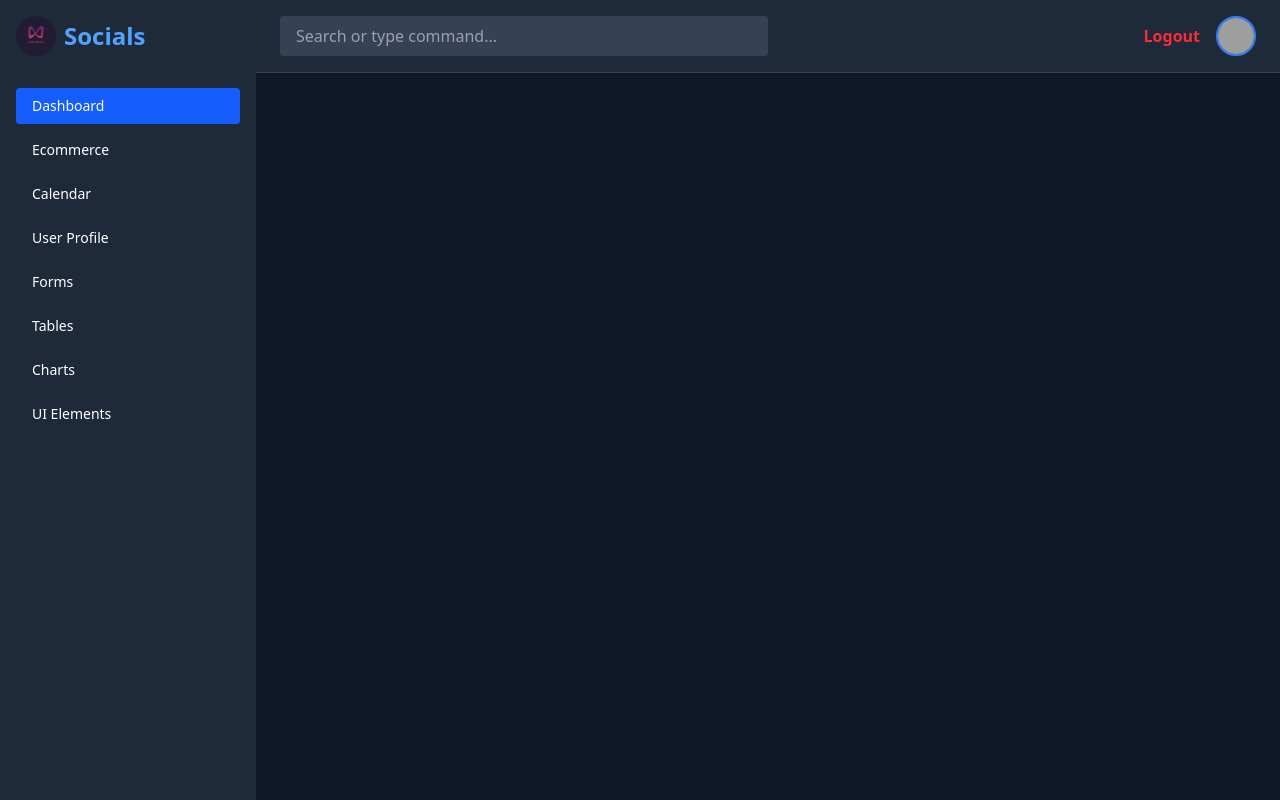
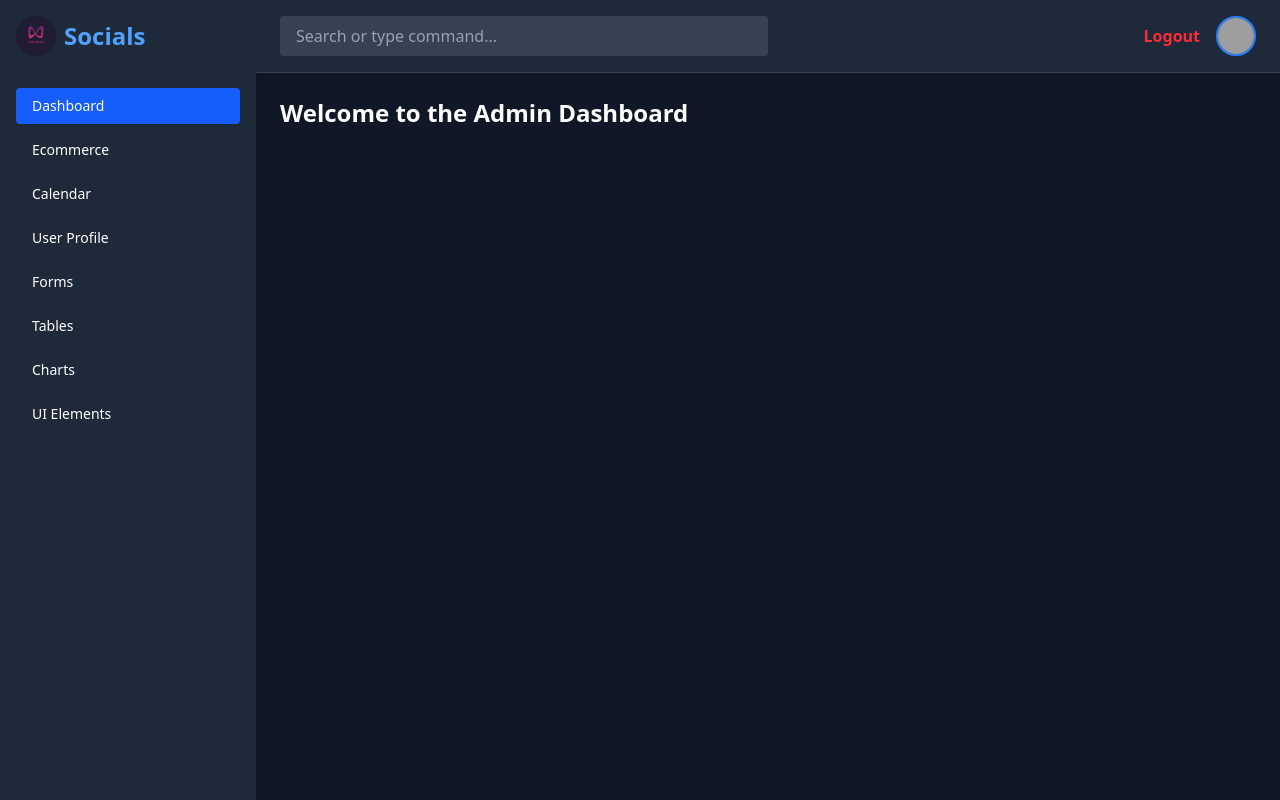
Before and after one commit to roshannoonoottil/Second_Main_Project, a React (Vite) app in the folder Clint/: page /dashboard in a window 1280 px wide. Built offline with nearby package versions, Linux system fonts and the light colour scheme; sample sign-in values are in the browser's storage; grey boxes are pictures that could not be loaded.

Commit message:
admin layout changed

```diff
--- a/Clint/src/App.tsx
+++ b/Clint/src/App.tsx
@@ -9,6 +9,8 @@ const Home = lazy(() => import('./Components/User/Home/Body/Body'));
 const Dashboard = lazy(() => import('./Components/Admin/Dashboard/Dashboard'));
 const CompleteProfile = lazy(() => import('./Components/User/CompletProfile/CompleteProfile'));
 const CreatePost = lazy(() => import('./Components/User/Post/CreatePost'));
+const AdminLayout = lazy(() => import('./Components/Admin/AdminLayout'));
+
 
 function App() {
   return (
@@ -35,8 +37,14 @@ function App() {
             <Route path='/complete-profile' element={<CompleteProfile />} />
             <Route path='/admin' element={<AdminLogin />} />
             <Route path='/test' element={<TestComponent />} />
-            <Route path='/dashboard' element={<Dashboard />} />
             <Route path='/create' element={<CreatePost />} />
+
+            {/* Admin Protected Routes */}
+            <Route path="/dashboard" element={<AdminLayout />}>
+              <Route index element={<Dashboard />} />
+              {/* Add more nested admin routes here if needed */}
+            </Route>
+
           </Routes>
         </Suspense>
       </Router>
--- /dev/null
+++ b/Clint/src/Components/Admin/AdminLayout.tsx
@@ -0,0 +1,29 @@
+import { Outlet, useNavigate } from 'react-router-dom';
+import { useEffect } from 'react';
+import Sidebar from './AdminComponts/Sidebar';
+import Header from './AdminComponts/Header';
+
+const AdminLayout = () => {
+  const navigate = useNavigate();
+  const token = localStorage.getItem('admintoken');
+
+  useEffect(() => {
+    if (!token) {
+      navigate('/admin');
+    }
+  }, [navigate, token]);
+
+  return (
+    <div className="flex h-screen w-screen bg-gray-900 text-white">
+      <Sidebar />
+      <div className="flex flex-col flex-1">
+        <Header />
+        <main className="p-6 overflow-y-auto flex-1">
+          <Outlet />
+        </main>
+      </div>
+    </div>
+  );
+};
+
+export default AdminLayout;
--- a/Clint/src/Components/Admin/Dashboard/Dashboard.tsx
+++ b/Clint/src/Components/Admin/Dashboard/Dashboard.tsx
@@ -1,34 +1,10 @@
+const Dashboard = () => {
+  return (
+    <div>
+      <h1 className="text-2xl font-bold">Welcome to the Admin Dashboard</h1>
+      {/* other content */}
+    </div>
+  );
+};
 
-import { useNavigate } from 'react-router-dom';
-import Sidebar from "../AdminComponts/Sidebar";
-import Header from "../AdminComponts/Header";
-import { Outlet } from "react-router-dom";
-import { useEffect } from 'react';
-
-function Dashboard() {
-  const navigate = useNavigate();
-
-const token = localStorage.getItem('admintoken')
-
-useEffect(()=>{
-  if(!token){
-    navigate('/admin')
-
-    return
-  }
-})
-
-  return (
-<div className="flex h-screen w-screen bg-gray-900 text-white">
-  <Sidebar />
-  <div className="flex-1 flex flex-col overflow-hidden">
-    <Header />
-    <main className="flex-1 overflow-auto p-6 bg-gray-900">
-      <Outlet />
-    </main>
-  </div>
-</div>
-  )
-}
-
-export default Dashboard
+export default Dashboard;
```
